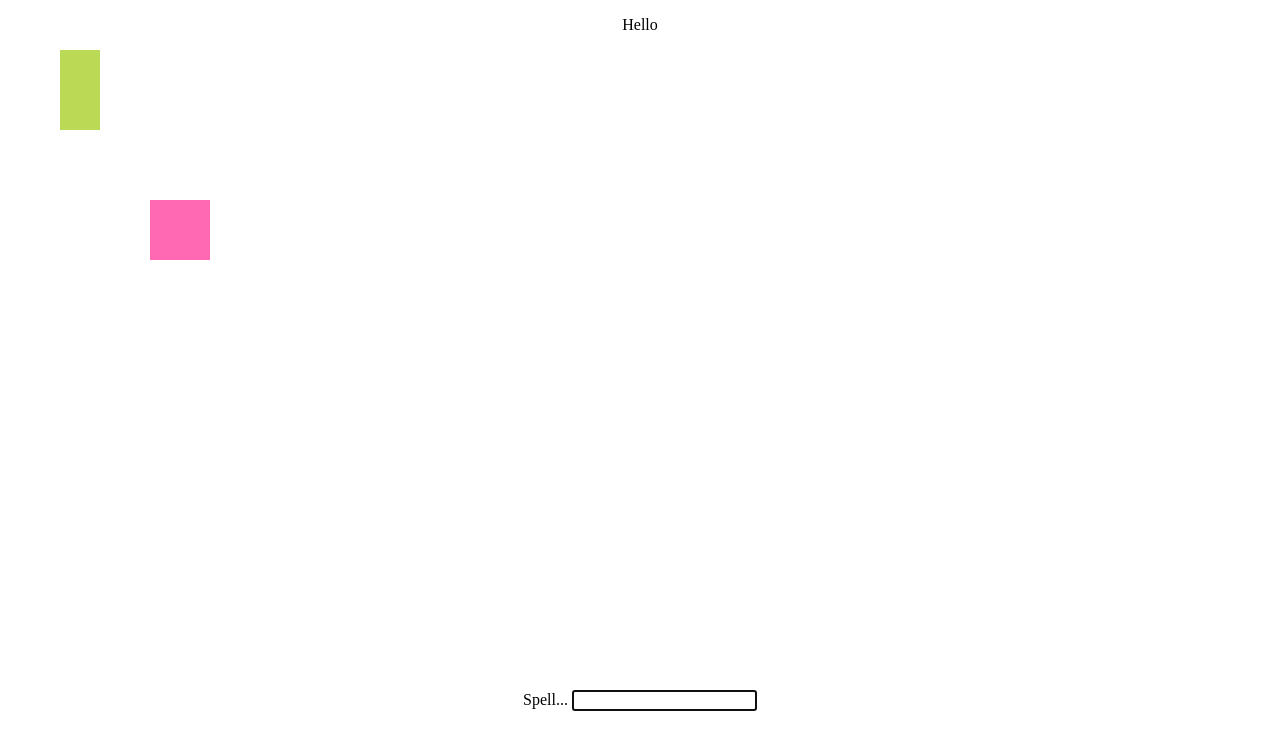
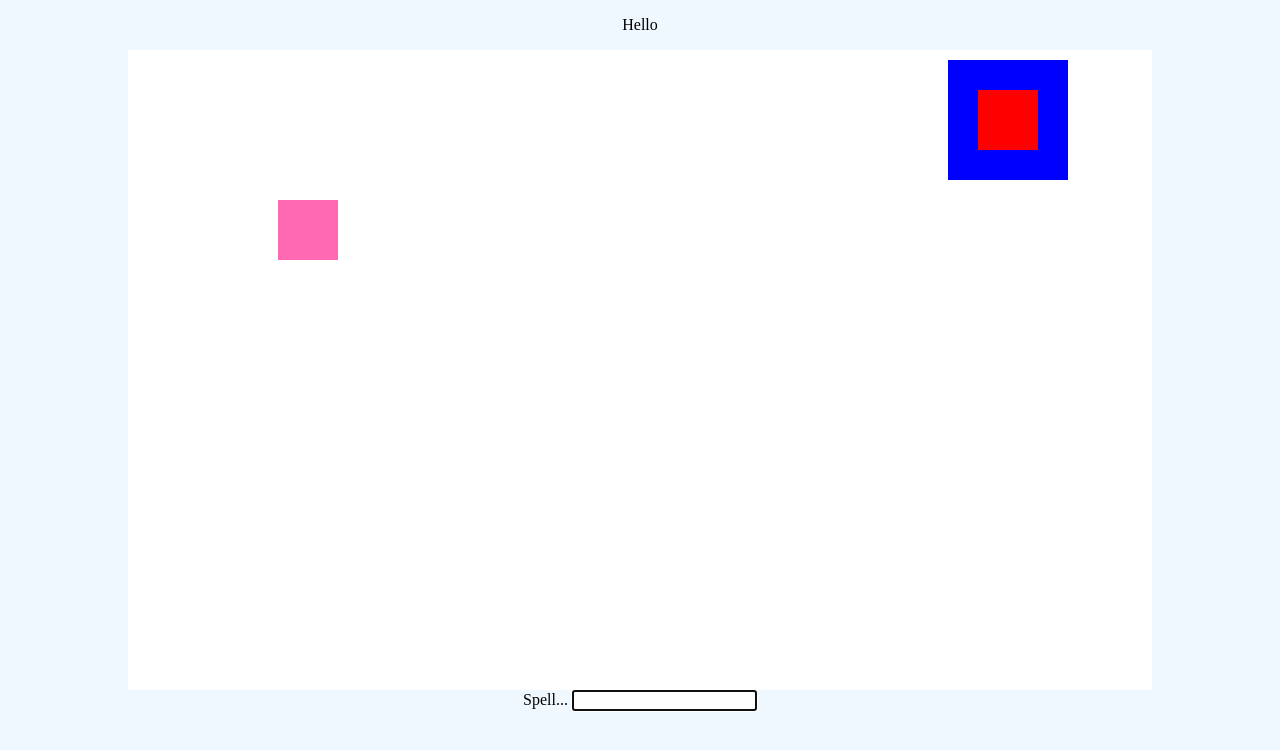
Before and after one commit to ElyssaW/spell-checkers, a website: page index.html in a window 1280 px wide. Drawn offline with Linux system fonts and the light colour scheme.

Commit message:
Got door threshold detection working. When a door is approached, text will now appear at the top of the screen

```diff
--- a/css/style.css
+++ b/css/style.css
@@ -8,9 +8,16 @@ body {
     flex-direction: column;
     justify-content: center;
     align-items: center;
+
+    background-color: aliceblue;
 }
 
 canvas {
-  width: 100%;
+  background-color: white;
+  width: 80%;
   height: 80vh;
 }
+
+p#typo {
+    color: red
+}
--- a/index.html
+++ b/index.html
@@ -10,7 +10,11 @@
 </head>
 
     <body>
-        <div><p id="typeWord">Hello</p></div>
+        <div>
+            <p class="typeWord">
+                <span id="typo">Hello</span>
+            </p>
+        </div>
 
         <canvas id="game"></canvas>
 
--- a/js/main.js
+++ b/js/main.js
@@ -8,6 +8,7 @@ console.log('Hello!')// reference DOM elements
 let ctx = game.getContext('2d')
 let frame = 0
 let playerHealth = 0
+let nearDoor = false
 
 // Track whether an arrow key is pressed. This way, when the player starts typing, and their keypress events
 // interrupt the arrow keys' repeating fires, the player will continue to move smoothly
@@ -35,7 +36,13 @@ game.setAttribute('height', getComputedStyle(game)['height'])
 //
 //===============================================
 
-// Initialize array of potential input words
+// Initialize functions to set the door text
+function doorOne () {
+    if (nearDoor === false) {
+        document.querySelector('.typeWord').innerText = 'Near the door'
+        nearDoor = true
+    }
+}
 
 // Detect collision with the "door mat" object, and write word if true
 
@@ -83,8 +90,9 @@ function Constructor(x, y, color, width, height) {
     }
 }
 
+let door = new Constructor(850, 40, 'red', 60, 60)
+let doorMat = new Constructor(850-((door.width)/2), 40-((door.height)/2), 'blue', 120, 120)
 let hero = new Constructor(150, 150, 'hotpink', 60, 60)
-let ogre = new Constructor(60, 60, '#bada55', 40, 80)
 
 // Make ogre walk in random direction
 function randomWalk (obj) {
@@ -172,6 +180,10 @@ let gameLoop = () => {
     // Move player
     movementHandler(keyValue)
 
+    if (detectHit(doorMat)) {
+        doorOne()
+    }
+
     // Check if player is going over the border
     if (hero.x < 0) {
         hero.x = 0
@@ -185,22 +197,24 @@ let gameLoop = () => {
         hero.y = game.height  - hero.height
     }
 
-    // check if Ogre is alive
-    if (ogre.alive) {
-        // Render Ogre
-        ogre.render()
-
-        // Detect hit
-        if (detectHit(ogre)) {
-            ogre.alive = false
-        }
-
-        // Move ogre and check for wall
-        objectWalk(ogre)
-        wallCheck(ogre)
-    }
+//    // check if Ogre is alive
+//    if (ogre.alive) {
+//        // Render Ogre
+//        ogre.render()
+//
+//        // Detect hit
+//        if (detectHit(ogre)) {
+//            ogre.alive = false
+//        }
+//
+//        // Move ogre and check for wall
+//        objectWalk(ogre)
+//        wallCheck(ogre)
+//    }
     // Render hero
     hero.render()
+    doorMat.render()
+    door.render()
 }
 
 // Four corner collision detection
@@ -221,6 +235,8 @@ let detectHit = (obj) => {
         ((hero.x > obj.x && hero.x < obj.x+obj.width) &&
         (hero.y < obj.y && hero.y+hero.height > obj.y))) {
             return true
+        } else {
+            return false
         }
 }
 
```
